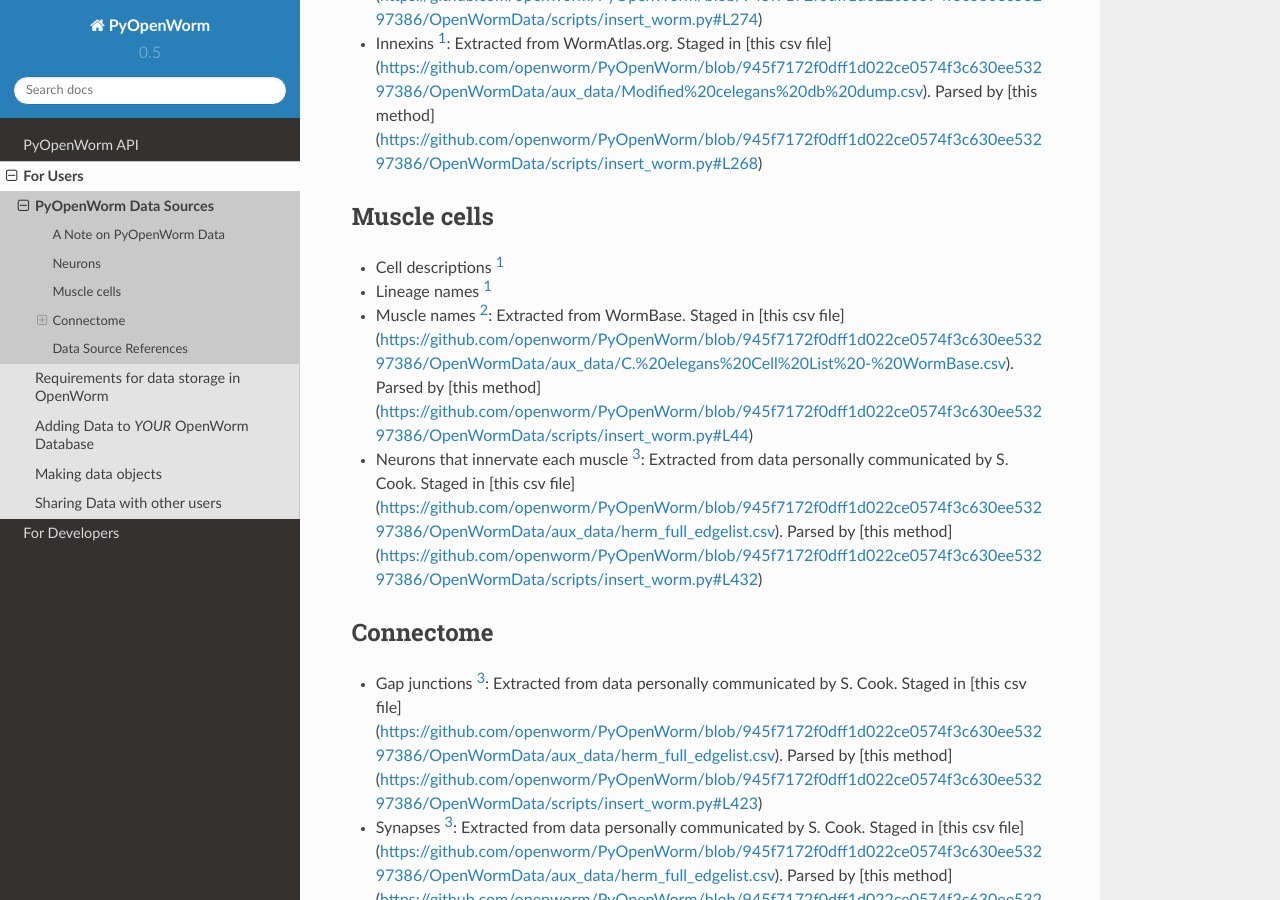
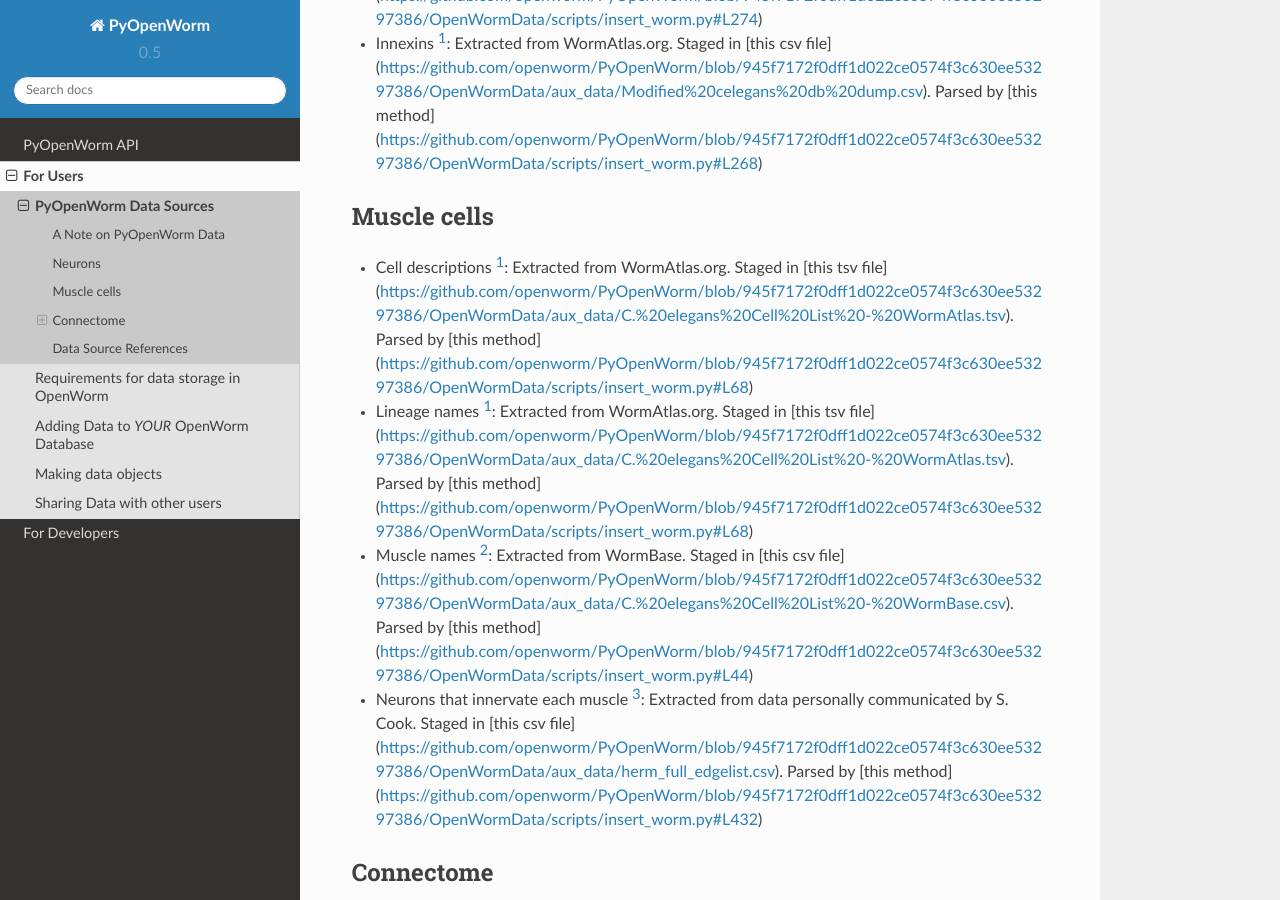
Before and after one commit to openworm/owmeta, a Sphinx documentation site: the page built from docs/data_sources.rst, in a window 1280 px wide and 900 px high, scrolled down 1248 px. Built offline with Sphinx 7.4.7 and the Read the Docs theme 2.0.0, drawn with Linux system fonts in a browser that asks for light colours.

Commit message:
update data sources to address #177

```diff
--- a/docs/data_sources.rst
+++ b/docs/data_sources.rst
@@ -33,8 +33,8 @@ Neurons
 Muscle cells
 ------------
 
-- Cell descriptions [1]_
-- Lineage names [1]_
+- Cell descriptions [1]_: Extracted from WormAtlas.org.  Staged in [this tsv file](https://github.com/openworm/PyOpenWorm/blob/945f7172f0dff1d022ce0574f3c630ee53297386/OpenWormData/aux_data/C.%20elegans%20Cell%20List%20-%20WormAtlas.tsv).  Parsed by [this method](https://github.com/openworm/PyOpenWorm/blob/945f7172f0dff1d022ce0574f3c630ee53297386/OpenWormData/scripts/insert_worm.py#L68)
+- Lineage names [1]_: Extracted from WormAtlas.org.  Staged in [this tsv file](https://github.com/openworm/PyOpenWorm/blob/945f7172f0dff1d022ce0574f3c630ee53297386/OpenWormData/aux_data/C.%20elegans%20Cell%20List%20-%20WormAtlas.tsv).  Parsed by [this method](https://github.com/openworm/PyOpenWorm/blob/945f7172f0dff1d022ce0574f3c630ee53297386/OpenWormData/scripts/insert_worm.py#L68)
 - Muscle names [2]_: Extracted from WormBase.  Staged in [this csv file](https://github.com/openworm/PyOpenWorm/blob/945f7172f0dff1d022ce0574f3c630ee53297386/OpenWormData/aux_data/C.%20elegans%20Cell%20List%20-%20WormBase.csv).  Parsed by [this method](https://github.com/openworm/PyOpenWorm/blob/945f7172f0dff1d022ce0574f3c630ee53297386/OpenWormData/scripts/insert_worm.py#L44)
 - Neurons that innervate each muscle [3]_: Extracted from data personally communicated by S. Cook.  Staged in [this csv file](https://github.com/openworm/PyOpenWorm/blob/945f7172f0dff1d022ce0574f3c630ee53297386/OpenWormData/aux_data/herm_full_edgelist.csv).  Parsed by [this method](https://github.com/openworm/PyOpenWorm/blob/945f7172f0dff1d022ce0574f3c630ee53297386/OpenWormData/scripts/insert_worm.py#L432)
 
```
